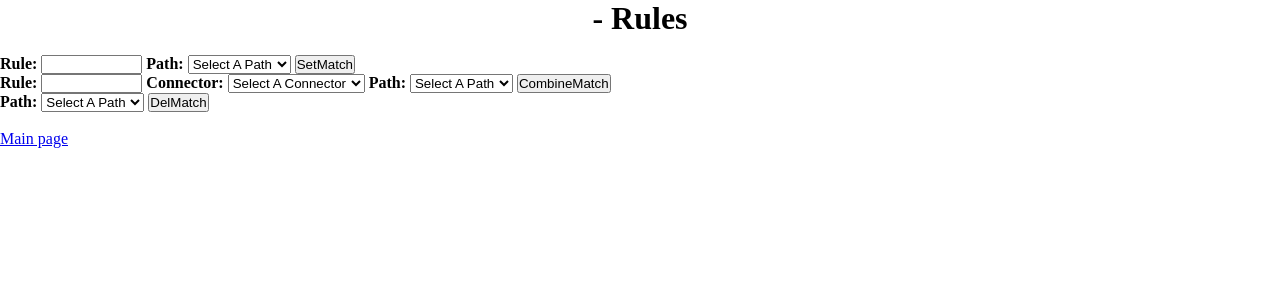
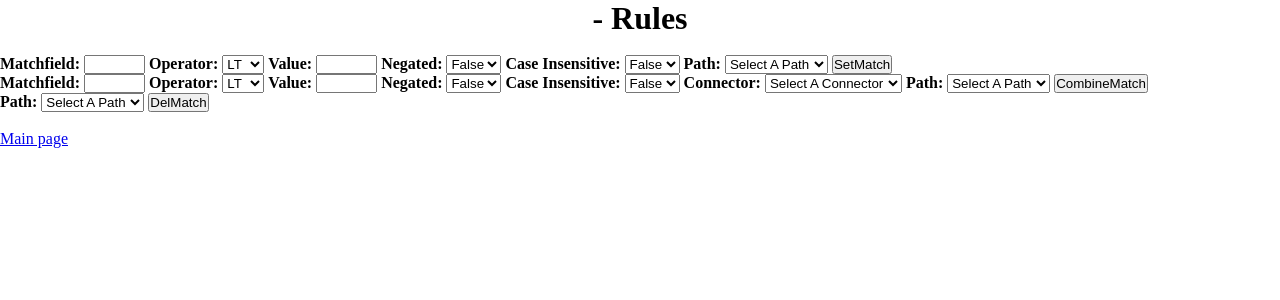
Before and after one commit to simsekhalit/LogWatcher, a Django app: template watcher/templates/rules.html in a window 1280 px wide. Shown: the top 300 px of the page. Run offline with Django 3.2, Linux system fonts and the light colour scheme; the template is opened without the code that fills it, so the values that code supplies are empty.

Commit message:
Frontend Update on Rule Selection

```diff
--- a/watcher/templates/rules.html
+++ b/watcher/templates/rules.html
@@ -17,8 +17,29 @@
 {% endif %}
 <form action="{{formaction}}" method=POST>
     {% csrf_token %}
-    <tr><td><b>Rule:</b> </td>
-		<td> <input type="text" size=10 name="rule"/></td></tr>
+    <tr><td><b>Matchfield:</b> </td>
+        <td> <input type="text" size=5 name="matchfield"/></td></tr>
+    <tr><td><b>Operator:</b> </td>
+        <td><select name="operator">
+					<option> LT </option>
+					<option> LE </option>
+                    <option> GT </option>
+					<option> GE </option>
+					<option> RE </option>
+					<option> EQ </option>
+			</select>
+    <tr><td><b>Value:</b> </td>
+        <td> <input type="text" size=5 name="value"/></td></tr>
+    <tr><td><b>Negated:</b> </td>
+        <td><select name="negated">
+					<option> False </option>
+					<option> True </option>
+			</select>
+    <tr><td><b>Case Insensitive:</b> </td>
+        <td><select name="caseinsens">
+					<option> False </option>
+					<option> True </option>
+			</select>
 	<tr><td><b>Path:</b></td>
         		<td><select name="path">
 				<option value="NONE">Select A Path</option>
@@ -30,8 +51,29 @@
 </form>
 <form action="{{formaction}}" method=POST>
     {% csrf_token %}
-    <tr><td><b>Rule:</b> </td>
-		<td> <input type="text" size=10 name="rule"/></td></tr>
+<tr><td><b>Matchfield:</b> </td>
+        <td> <input type="text" size=5 name="matchfield"/></td></tr>
+    <tr><td><b>Operator:</b> </td>
+        <td><select name="operator">
+					<option> LT </option>
+					<option> LE </option>
+                    <option> GT </option>
+					<option> GE </option>
+					<option> RE </option>
+					<option> EQ </option>
+			</select>
+    <tr><td><b>Value:</b> </td>
+        <td> <input type="text" size=5 name="value"/></td></tr>
+    <tr><td><b>Negated:</b> </td>
+        <td><select name="negated">
+					<option> False </option>
+					<option> True </option>
+			</select>
+    <tr><td><b>Case Insensitive:</b> </td>
+        <td><select name="caseinsens">
+					<option> False </option>
+					<option> True </option>
+			</select>
     <tr><td><b>Connector:</b> </td>
 		<td><select name="connector">
 				<option value="NONE">Select A Connector</option>
```
Also changed, not shown: watcher/views.py (+14 -4 lines).
